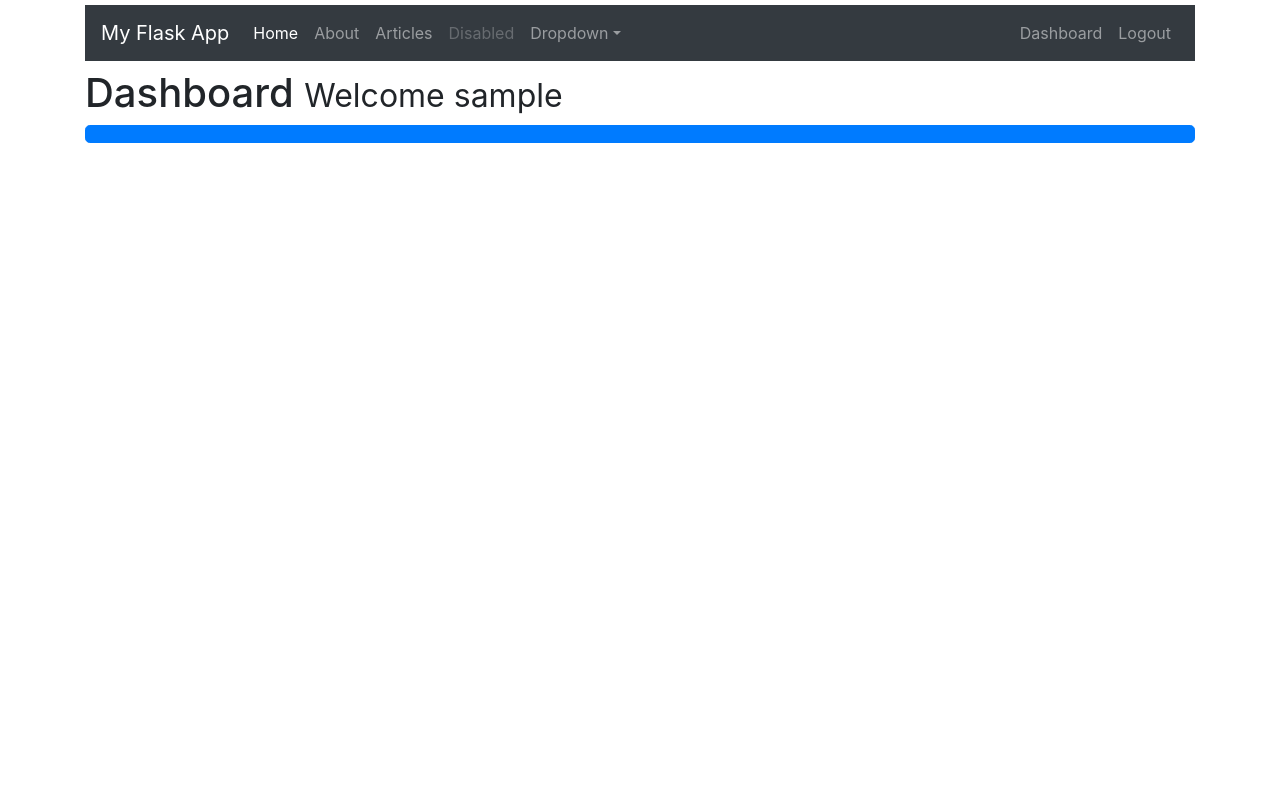
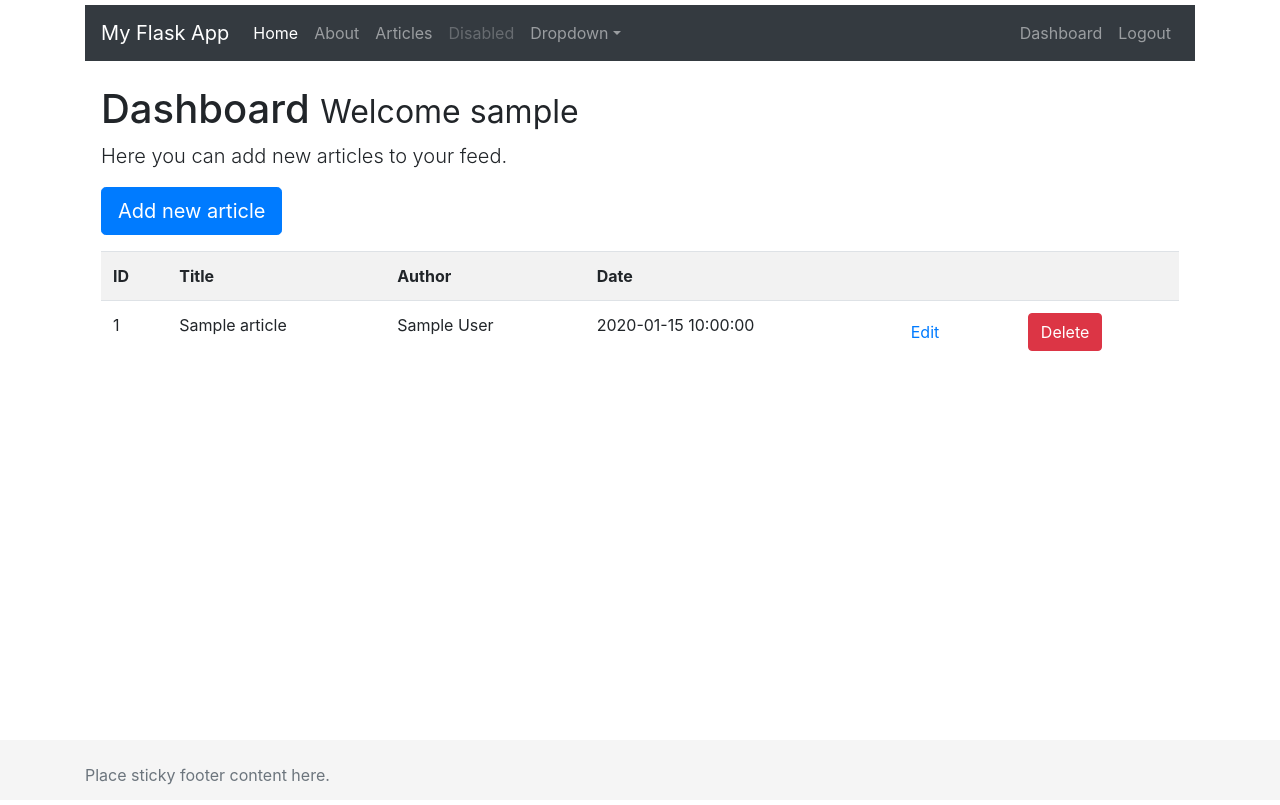
Before and after one commit to nickspacemonkey/webapp, a Flask app: page /dashboard in a window 1280 px wide. Before the commit the page ends 143 px from the top, so only its background shows below. Run offline with Flask 2, Linux system fonts and the light colour scheme; the visitor is signed in with stand-in values (Sample User, id 1); tables that the repository leaves empty or names only in its code hold one stand-in row (values such as "Sample post"); some libraries are stand-ins or nearby versions.

Commit message:
Dashboard and articles linked to database. Using CKeditor 5 for input form

```diff
--- a/app.py
+++ b/app.py
@@ -1,6 +1,5 @@
 from flask import Flask
 from flask_mysqldb import MySQL
-from data import Articles
 from functools import wraps
 
 app = Flask(__name__)
@@ -13,7 +12,6 @@
 app.config['MYSQL_CURSORCLASS'] = 'DictCursor'
 
 mysql = MySQL(app)
-Articles = Articles()
 
 def is_logged_in(f):
     @wraps(f)
--- a/routes.py
+++ b/routes.py
@@ -11,11 +11,27 @@
 
 @app.route('/articles')
 def articles():
-    return render_template('articles.html', articles = Articles)
+    cur = mysql.connection.cursor()
+
+    result = cur.execute("SELECT * FROM articles")
+
+    articles = cur.fetchall()
+
+    if result > 0:
+        return render_template('articles.html', articles=articles)
+    else:
+        msg = 'No articles found'
+        return render_template('articles.html', msg=msg)
+    cur.close()
 
 @app.route('/article/<string:id>/')
 def article(id):
-    return render_template('article.html', id = id)
+    cur = mysql.connection.cursor()
+
+    result = cur.execute("SELECT * FROM articles WHERE id = %s", [id])
+
+    article = cur.fetchone()
+    return render_template('article.html', article=article)
 
 @app.route('/logout')
 @is_logged_in
@@ -27,4 +43,15 @@
 @app.route('/dashboard')
 @is_logged_in
 def dashboard():
-    return render_template('dashboard.html')
+    cur = mysql.connection.cursor()
+
+    result = cur.execute("SELECT * FROM articles")
+
+    articles = cur.fetchall()
+
+    if result > 0:
+        return render_template('dashboard.html', articles=articles)
+    else:
+        msg = 'No articles found'
+        return render_template('dashboard.html', msg=msg)
+    cur.close()
--- a/static/forms.css
+++ b/static/forms.css
@@ -79,3 +79,7 @@
 .form-article textarea[type="body"] {
   margin-bottom: 5px;
 }
+
+.ck-editor__editable {
+    min-height: 400px;
+}
--- a/static/style.css
+++ b/static/style.css
@@ -5,3 +5,21 @@
 .navbar {
   margin-bottom: 8px;
 }
+
+/* Sticky footer styles
+-------------------------------------------------- */
+html {
+  position: relative;
+  min-height: 100%;
+}
+body {
+  margin-bottom: 60px; /* Margin bottom by footer height */
+}
+.footer {
+  position: absolute;
+  bottom: 0;
+  width: 100%;
+  height: 60px; /* Set the fixed height of the footer here */
+  line-height: 60px; /* Vertically center the text there */
+  background-color: #f5f5f5;
+}
--- a/templates/dashboard.html
+++ b/templates/dashboard.html
@@ -2,7 +2,39 @@
 
 {% block body %}
 
-<h1>Dashboard <small> Welcome {{session.username}} </small></h1>
-<a class="btn btn-lg btn-primary btn-block" href="/add_article"></a>
+<div class="cover-container d-flex h-100 p-3 mx-auto flex-column">
+
+  <main role="main" class="inner cover">
+    <h1 class="cover-heading">Dashboard <small> Welcome {{session.username}} </small></h1>
+    <p class="lead">Here you can add new articles to your feed.</p>
+    <p class="lead">
+      <a class="btn btn-lg btn-primary" href="/add_article"> Add new article</a>
+    </p>
+  </main>
+  <table class="table table-striped">
+    <tr>
+      <th>ID</th>
+      <th>Title</th>
+      <th>Author</th>
+      <th>Date</th>
+      <th></th>
+      <th></th>
+    </tr>
+
+    {% for article in articles %}
+    <tr>
+      <td>{{article.id}}</td>
+      <td>{{article.title}}</td>
+      <td>{{article.author}}</td>
+      <td>{{article.create_date}}</td>
+      <td><a href="edit_article/((article.id))" class="btn btn-default pull-right">Edit</a></td>
+      <td><a href="#" class="btn btn-danger">Delete</a></td>
+    </tr>
+    {% endfor %}
+
+  </table>
+
+
+</div>
 
 {% endblock %}
--- a/templates/layout.html
+++ b/templates/layout.html
@@ -18,9 +18,23 @@
         {% endblock %}
       </div>
 
+      <footer class="footer">
+        <div class="container">
+          <span class="text-muted">Place sticky footer content here.</span>
+        </div>
+      </footer>
+
       <script src="https://code.jquery.com/jquery-3.3.1.js" integrity="sha256-2Kok7MbOyxpgUVvAk/HJ2jigOSYS2auK4Pfzbm7uH60=" crossorigin="anonymous"></script>
       <script src="https://getbootstrap.com/assets/js/vendor/popper.min.js"></script>
       <script src="https://stackpath.bootstrapcdn.com/bootstrap/4.1.0/js/bootstrap.min.js"></script>
+      <script src="https://cdn.ckeditor.com/ckeditor5/1.0.0-beta.3/classic/ckeditor.js"></script>
+      <script type="text/javascript" >
+        ClassicEditor
+        .create( document.querySelector( '#editor' ) )
+        .catch( error => {
+            console.error( error );
+        } );
+      </script>
 
 
     </body>
--- a/templates/login.html
+++ b/templates/login.html
@@ -8,10 +8,8 @@
 
       <h1 class="h3 mb-3 font-weight-normal">Please sign in</h1>
 
-      <label for="inputUsername" class="sr-only">Username</label>
       <input type="username" name="username" id="inputUsername" class="form-control" placeholder="Username" required autofocus value={{request.form.username}}>
 
-      <label for="inputPassword" class="sr-only">Password</label>
       <input type="password" name="password" id="inputPassword" class="form-control" placeholder="Password" required value={{request.form.password}}>
 
       <div class="checkbox mb-3">
@@ -23,6 +21,6 @@
       <button class="btn btn-lg btn-primary btn-block" type="submit">Sign in</button>
 
       <p class="mt-5 mb-3 text-muted">&copy; 2017-2018</p>
-    </form>
+</form>
 
 {% endblock %}
--- a/templates/register.html
+++ b/templates/register.html
@@ -8,19 +8,14 @@
 
   <h1 class="h3 mb-3 font-weight-normal">Registration page</h1>
 
-  <label for="inputName" class="sr-only">Name</label>
   <input type="name" name="name" id="inputName" class="form-control" placeholder="Name" required autofocus>
 
-  <label for="inputEmail" class="sr-only">Email</label>
   <input type="email" name="email" id="inputEmail" class="form-control" placeholder="Email" required>
 
-  <label for="inputUsername" class="sr-only">Username</label>
   <input type="username" name="username" id="inputUsername" class="form-control" placeholder="Username" required>
 
-  <label for="inputPassword" class="sr-only">Password</label>
   <input type="password" name="password" id="inputPassword" class="form-control" placeholder="Password" required>
 
-  <label for="inputConfirm" class="sr-only">Confirm</label>
   <input type="password" name="confirm" class="form-control" id="inputPasswordConfirm" placeholder="Confirm" required>
   <p>
     <input type="submit" class="btn btn-lg btn-primary btn-block" value="submit" />
```
Also changed, not shown: forms.py (+4 -5 lines), templates/add_article.html (+5 -5 lines), templates/article.html (+6 -2 lines).
